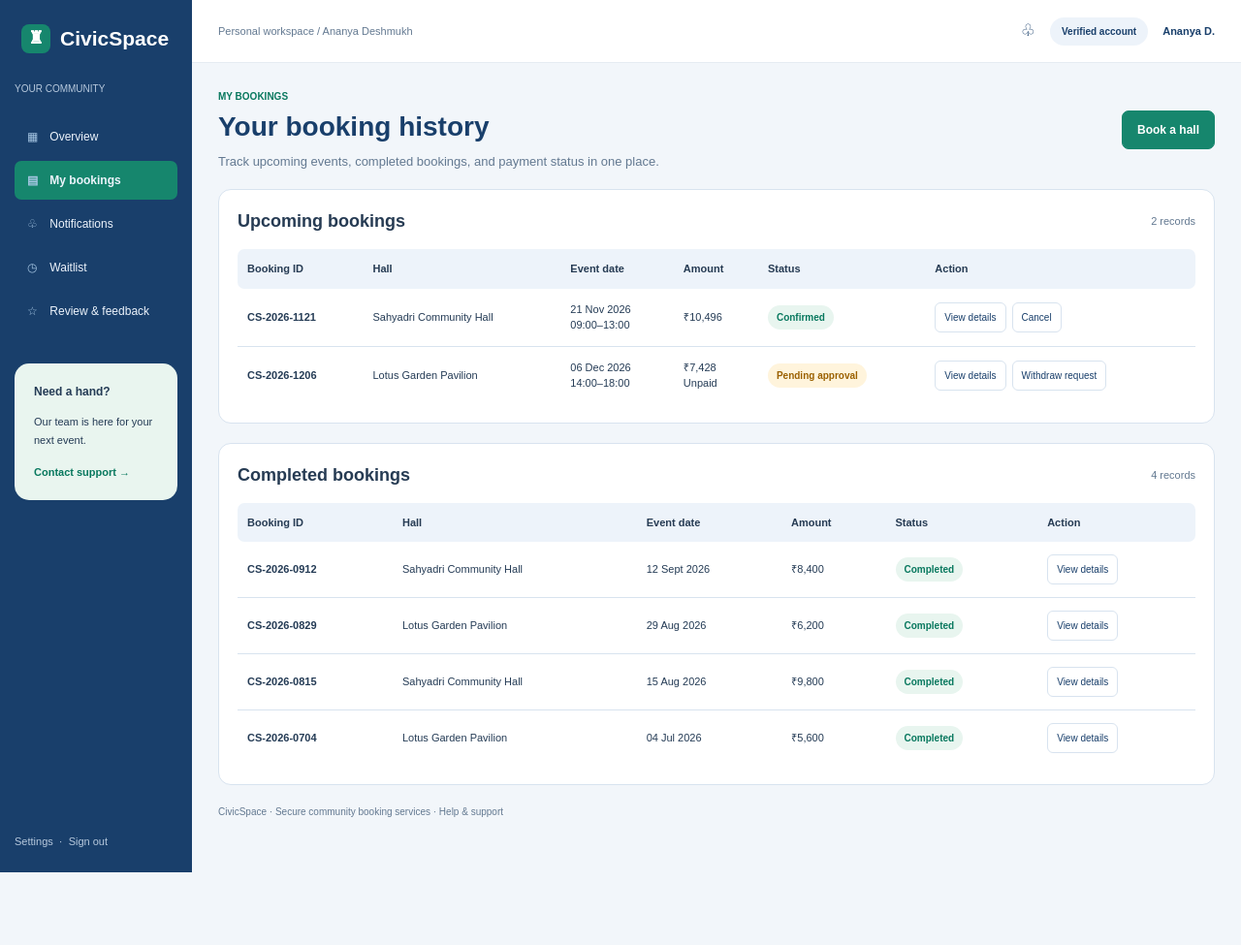
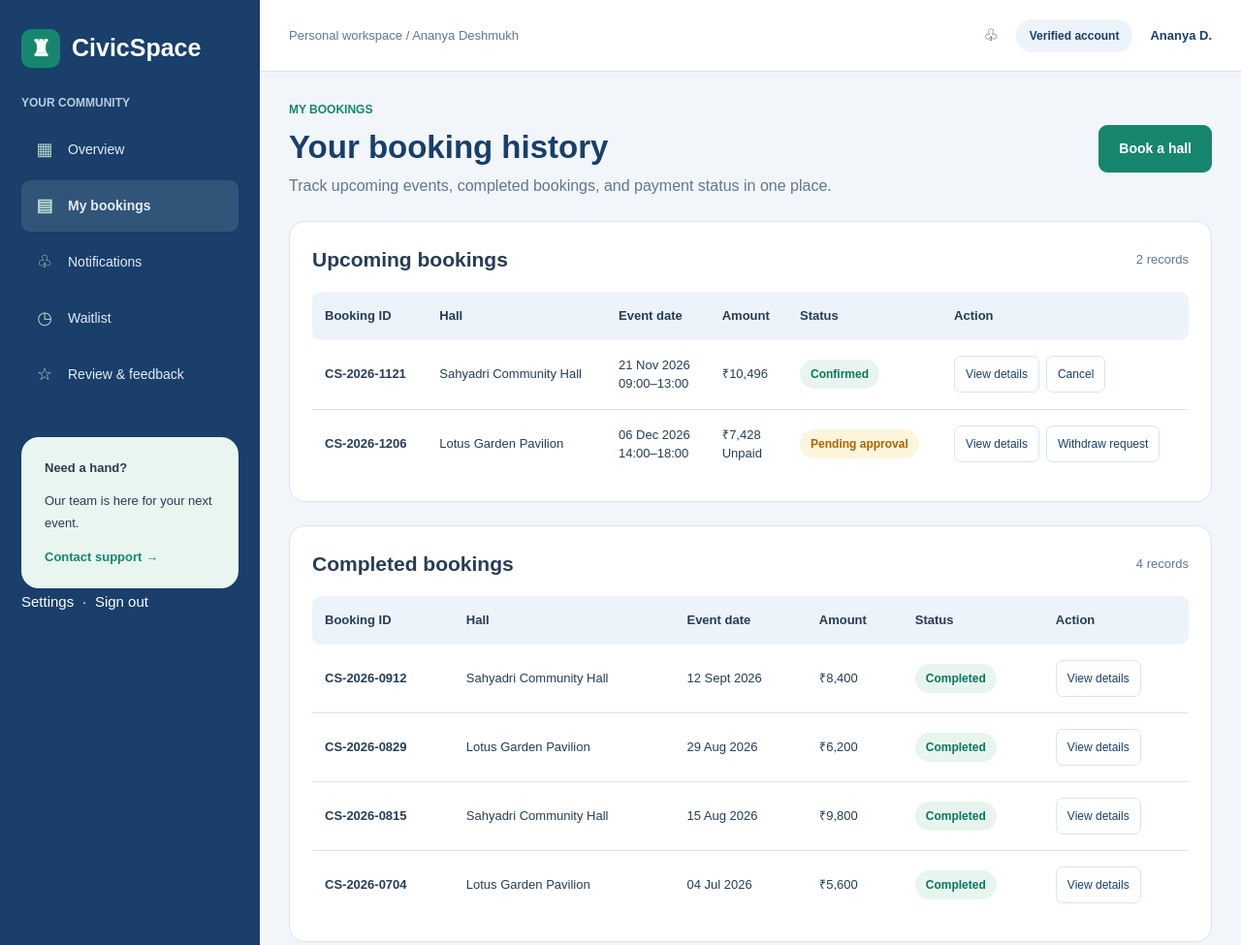
Before and after one commit to bhanuprakash-k45/PBL-Project, a plain HTML site: page pages/my-bookings.html in a window 1280 px wide. Shown: the top 975 px of the page at 97% size. Before the commit the page ends 900 px from the top, so only its background shows below. Drawn offline with Linux system fonts and the light colour scheme.

Commit message:
My Bookings page complete

```diff
--- a/pages/my-bookings.html
+++ b/pages/my-bookings.html
@@ -5,73 +5,23 @@
 <meta name="viewport" content="width=device-width, initial-scale=1.0">
 <title>CivicSpace | My bookings</title>
 <style>
-:root{
-  --navy:#193f6b;--navy-dark:#16385f;--green:#16866d;--green-dark:#08785e;
-  --bg:#f2f6fa;--text:#243b55;--muted:#637991;--line:#d8e3ef;
-  --soft-blue:#edf3fa;--green-soft:#e8f5ef;--yellow-soft:#fff4dc;--yellow:#9b6100;
-}
-*{box-sizing:border-box;margin:0;padding:0}
-body{font-family:Arial,Helvetica,sans-serif;background:var(--bg);color:var(--text);font-size:14px;line-height:1.5}
-button{font:inherit;cursor:pointer}
-.app{min-height:100vh;display:grid;grid-template-columns:198px minmax(0,1fr)}
-.sidebar{background:var(--navy);color:#fff;padding:24px 15px;display:flex;flex-direction:column;min-height:100vh}
-.brand{display:flex;align-items:center;gap:10px;color:#fff;text-decoration:none;font-size:21px;font-weight:700;margin-bottom:28px;padding:0 7px}
-.brand-mark{height:30px;width:30px;background:var(--green);border-radius:8px;display:grid;place-items:center;font-size:18px}
-.side-label{font-size:10px;color:#b7c9dd;margin:0 0 22px}
-.nav{display:flex;flex-direction:column;gap:5px}
-.nav a{color:#edf4fc;text-decoration:none;padding:11px 13px;border-radius:7px;font-size:12px}
-.nav a.active{background:var(--green);font-weight:700}
-.nav a:hover{background:#ffffff18}
-.nav-icon{display:inline-block;width:20px;color:#a8c8e5}
-.support{background:#e9f5ef;color:var(--text);border-radius:15px;padding:20px;margin-top:34px;font-size:11px}
-.support strong{display:block;font-size:12px;margin-bottom:13px}
-.support p{line-height:1.8;margin-bottom:14px}
-.support a{color:var(--green-dark);font-weight:700;text-decoration:none}
-.sidebar-bottom{margin-top:auto;padding-top:27px;color:#b7c9dd;font-size:11px}
-.sidebar-bottom a{color:inherit;text-decoration:none}
-main{min-width:0}
-.topbar{height:65px;background:#fff;border-bottom:1px solid #e5ebf2;display:flex;align-items:center;justify-content:space-between;padding:0 27px;font-size:11px;color:var(--muted)}
-.top-right{display:flex;align-items:center;gap:15px;color:var(--navy)}
-.verified{background:var(--soft-blue);border-radius:20px;padding:7px 12px;font-weight:700;font-size:10px}
-.user-name{font-weight:700}
-.content{padding:27px 27px 35px;max-width:1500px;margin:0 auto}
-.page-head{display:flex;justify-content:space-between;align-items:center;gap:18px;margin-bottom:19px}
-.eyebrow{font-size:10px;color:var(--green-dark);font-weight:700;text-transform:uppercase;margin-bottom:7px}
-h1{font-size:28px;color:var(--navy);line-height:1.2;margin-bottom:9px}
-.subtitle{font-size:13px;color:var(--muted)}
-.primary{background:var(--green);color:#fff;border:1px solid var(--green);border-radius:7px;padding:10px 15px;font-weight:700;font-size:12px;white-space:nowrap}
-.primary:hover{background:var(--green-dark)}
-.panel{background:#fff;border:1px solid var(--line);border-radius:13px;padding:19px;margin-bottom:20px}
-.panel-heading{display:flex;justify-content:space-between;align-items:center;gap:10px;margin-bottom:15px}
-.panel h2{font-size:18px;color:#263b53}
-.record-count{font-size:11px;color:var(--muted)}
-.table-wrap{overflow-x:auto}
-table{width:100%;border-collapse:collapse;min-width:730px;font-size:11px}
-thead{background:var(--soft-blue)}
-th{font-weight:700;text-align:left;padding:12px 10px;color:#263b53;white-space:nowrap}
-th:first-child{border-radius:7px 0 0 7px}
-th:last-child{border-radius:0 7px 7px 0}
-td{padding:13px 10px;border-bottom:1px solid var(--line);vertical-align:middle}
-tbody tr:last-child td{border-bottom:0}
-.booking-id{font-weight:700;white-space:nowrap}
-.status{display:inline-block;border-radius:20px;padding:5px 9px;font-size:10px;font-weight:700;white-space:nowrap}
-.status.confirmed,.status.completed{background:var(--green-soft);color:#08785e}
-.status.pending{background:var(--yellow-soft);color:var(--yellow)}
-.status.cancelled,.status.rejected{background:#fceaea;color:#a33131}
-.actions{display:flex;gap:6px;align-items:center}
-.small-btn{background:#fff;border:1px solid var(--line);border-radius:6px;padding:7px 9px;color:var(--navy);font-size:10px;white-space:nowrap}
-.small-btn:hover{background:var(--soft-blue)}
-.text-link{display:inline-block;margin:16px 10px 0;color:var(--navy);font-weight:700;text-decoration:none;font-size:12px}
-.empty{padding:30px;text-align:center;color:var(--muted)}
-.footer{font-size:10px;color:var(--muted);padding:0 0 20px}
-.modal-backdrop{display:none;position:fixed;inset:0;background:#12294388;z-index:20;align-items:center;justify-content:center;padding:20px}
-.modal-backdrop.show{display:flex}
-.modal{background:#fff;border-radius:14px;padding:24px;max-width:480px;width:100%;box-shadow:0 20px 60px #0002}
-.modal h2{color:var(--navy);font-size:20px;margin-bottom:12px}
-.modal p{margin:8px 0;color:var(--muted)}
-.modal-actions{display:flex;gap:10px;margin-top:20px;justify-content:flex-end}
-@media(max-width:900px){.app{grid-template-columns:170px minmax(0,1fr)}.content{padding:22px 18px}.topbar{padding:0 18px}}
-@media(max-width:650px){.app{display:block}.sidebar{min-height:auto;padding:14px;display:block}.brand{margin-bottom:12px}.side-label,.support,.sidebar-bottom{display:none}.nav{flex-direction:row;overflow-x:auto}.nav a{white-space:nowrap;padding:9px 11px}.topbar{height:52px}.page-head{align-items:flex-start;flex-direction:column}h1{font-size:25px}.panel{padding:14px}.content{padding:20px 12px}.top-right{gap:8px}.user-name{display:none}}
+:root{--navy:#193f6a;--green:#16876e;--green-soft:#e8f5ef;--bg:#f2f6fa;--text:#263d56;--muted:#607792;--line:#d9e4ef;--pale:#edf3fa;--amber:#a66500;--amber-bg:#fff4dc}
+*{box-sizing:border-box}body{margin:0;font:15px/1.5 Arial,Helvetica,sans-serif;color:var(--text);background:var(--bg)}button,a{font:inherit}button{cursor:pointer}
+.app{display:grid;grid-template-columns:268px minmax(0,1fr);min-height:100vh}
+.sidebar{background:var(--navy);color:#fff;padding:30px 22px;display:flex;flex-direction:column;gap:3px}
+.brand{display:flex;align-items:center;gap:12px;color:white;text-decoration:none;font-size:25px;font-weight:700;margin-bottom:24px}
+.brand-mark{display:grid;place-items:center;background:var(--green);border-radius:10px;width:40px;height:40px;font-size:23px}
+.side-label{font-size:12px;color:#b9cbe0;font-weight:700;margin-bottom:10px}
+.nav{display:flex;flex-direction:column;gap:5px}.nav a{display:flex;gap:14px;align-items:center;color:#e5edf7;text-decoration:none;padding:13px 14px;border-radius:9px;font-size:14px}.nav a:hover,.nav a.active{background:#315579}.nav a.active{font-weight:700}
+.nav-icon{width:20px;text-align:center;font-size:18px;color:#b8d9d0}
+.support{background:#e9f5ef;color:var(--text);border-radius:18px;padding:22px 24px;margin-top:35px;font-size:13px}.support strong{display:block;margin-bottom:12px}.support p{font-size:13px;line-height:1.8;margin:0 0 14px}.support a{color:var(--green);font-weight:700;text-decoration:none}.sidebar-bottom a{color:inherit;text-decoration:none}
+main{min-width:0}.topbar{height:74px;background:white;border-bottom:1px solid var(--line);display:flex;align-items:center;justify-content:space-between;padding:0 30px;gap:20px;font-size:13px;color:var(--muted)}.top-right{display:flex;align-items:center;gap:18px;color:var(--navy)}.verified{background:var(--pale);color:var(--navy);padding:8px 14px;border-radius:25px;font-size:12px;font-weight:700}.user-name{font-weight:700}
+.content{padding:30px;max-width:1700px;margin:auto}.page-head{display:flex;justify-content:space-between;align-items:center;gap:20px;margin-bottom:24px}.eyebrow{font-size:12px;color:var(--green);font-weight:700;text-transform:uppercase;margin-bottom:10px}h1{font-size:33px;color:var(--navy);line-height:1.2;margin:0 0 8px}.subtitle{font-size:16px;color:var(--muted);margin:0}.primary{background:var(--green);color:#fff;border:1px solid var(--green);border-radius:9px;padding:13px 20px;font-weight:700;font-size:14px;white-space:nowrap}.primary:hover{background:#08785e}
+.panel{background:#fff;border:1px solid var(--line);border-radius:16px;padding:23px;margin-bottom:24px}.panel-heading{display:flex;justify-content:space-between;align-items:center;gap:10px;margin-bottom:18px}
+.panel h2{font-size:21px;color:#263d56;margin:0}.record-count{font-size:13px;color:var(--muted)}.table-wrap{overflow-x:auto}table{width:100%;border-collapse:collapse;min-width:760px;font-size:13px}thead{background:var(--pale)}th{font-weight:700;text-align:left;padding:15px 13px;color:#263b53;white-space:nowrap}th:first-child{border-radius:9px 0 0 9px}th:last-child{border-radius:0 9px 9px 0}td{padding:16px 13px;border-bottom:1px solid var(--line);vertical-align:middle}tbody tr:last-child td{border-bottom:0}.booking-id{font-weight:700;white-space:nowrap}.status{display:inline-block;border-radius:20px;padding:6px 11px;font-size:12px;font-weight:700;white-space:nowrap}.status.confirmed,.status.completed{background:var(--green-soft);color:#08785e}.status.pending{background:var(--amber-bg);color:var(--amber)}.status.cancelled,.status.rejected{background:#fceaea;color:#a33131}.actions{display:flex;gap:7px;align-items:center}.small-btn{background:#fff;border:1px solid var(--line);border-radius:7px;padding:9px 11px;color:var(--navy);font-size:12px;white-space:nowrap}.small-btn:hover{background:var(--pale)}.text-link{display:inline-block;margin:16px 10px 0;color:var(--navy);font-weight:700;text-decoration:none;font-size:13px}.empty{padding:34px;text-align:center;color:var(--muted)}.footer{font-size:12px;color:var(--muted);padding:0 0 22px}
+.modal-backdrop{display:none;position:fixed;inset:0;background:#12294388;z-index:20;align-items:center;justify-content:center;padding:20px}.modal-backdrop.show{display:flex}.modal{background:#fff;border-radius:14px;padding:24px;max-width:480px;width:100%;box-shadow:0 20px 60px #0002}.modal h2{color:var(--navy);font-size:20px;margin-bottom:12px}.modal p{margin:8px 0;color:var(--muted)}.modal-actions{display:flex;gap:10px;margin-top:20px;justify-content:flex-end}
+@media(max-width:1150px){.app{grid-template-columns:180px minmax(0,1fr)}.content{padding:22px}.two-col{grid-template-columns:1fr}.right-col{display:grid;grid-template-columns:1fr 1fr;gap:16px}.right-col .panel{margin-bottom:0}}
+@media(max-width:760px){.app{grid-template-columns:1fr}.sidebar{padding:14px;gap:15px}.sidebar .side-label,.sidebar .support,.side-bottom{display:none}.nav{flex-direction:row;overflow:auto}.nav a{white-space:nowrap;padding:9px 11px}.topbar{height:auto;padding:15px 18px}.content{padding:20px 15px}.welcome h1{font-size:25px}.stats{grid-template-columns:1fr}.stat{padding:17px}.stat-number{margin:7px 0}.next-event{grid-template-columns:1fr}.event-art{height:85px;width:85px;font-size:26px}.right-col{display:flex;flex-direction:column}.bottom-grid{grid-template-columns:1fr}.panel{padding:16px}.event-meta{flex-direction:column;gap:5px}}
 </style>
 </head>
 <body>
```
